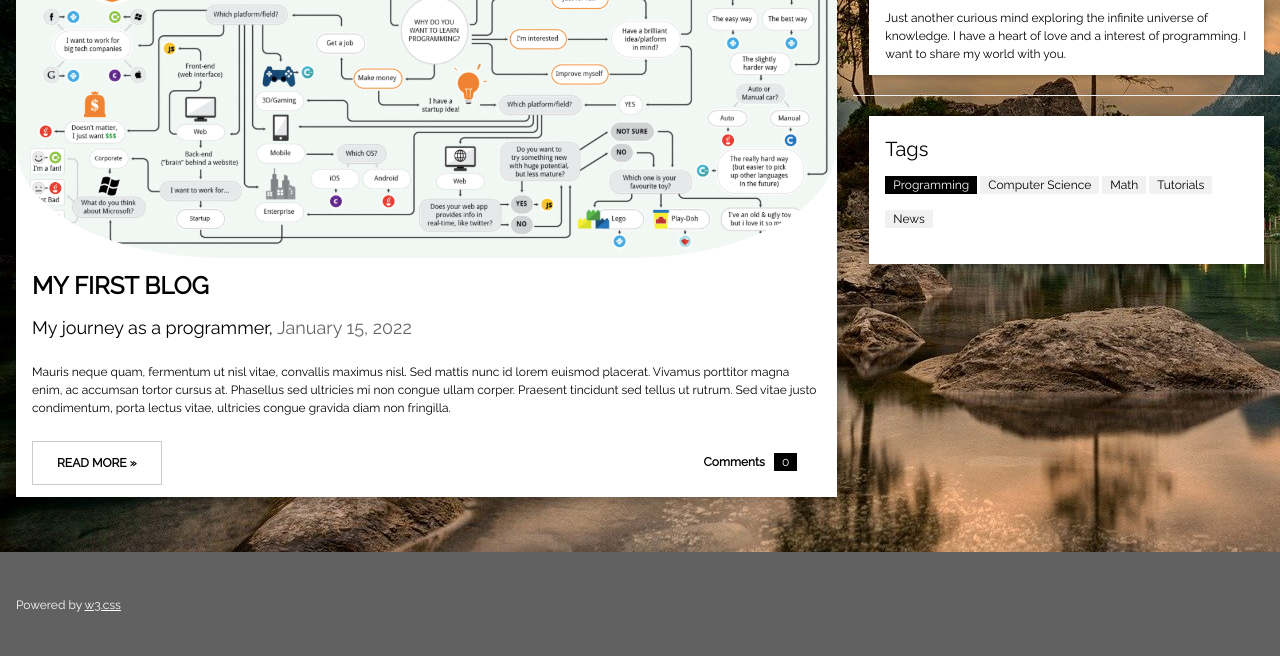
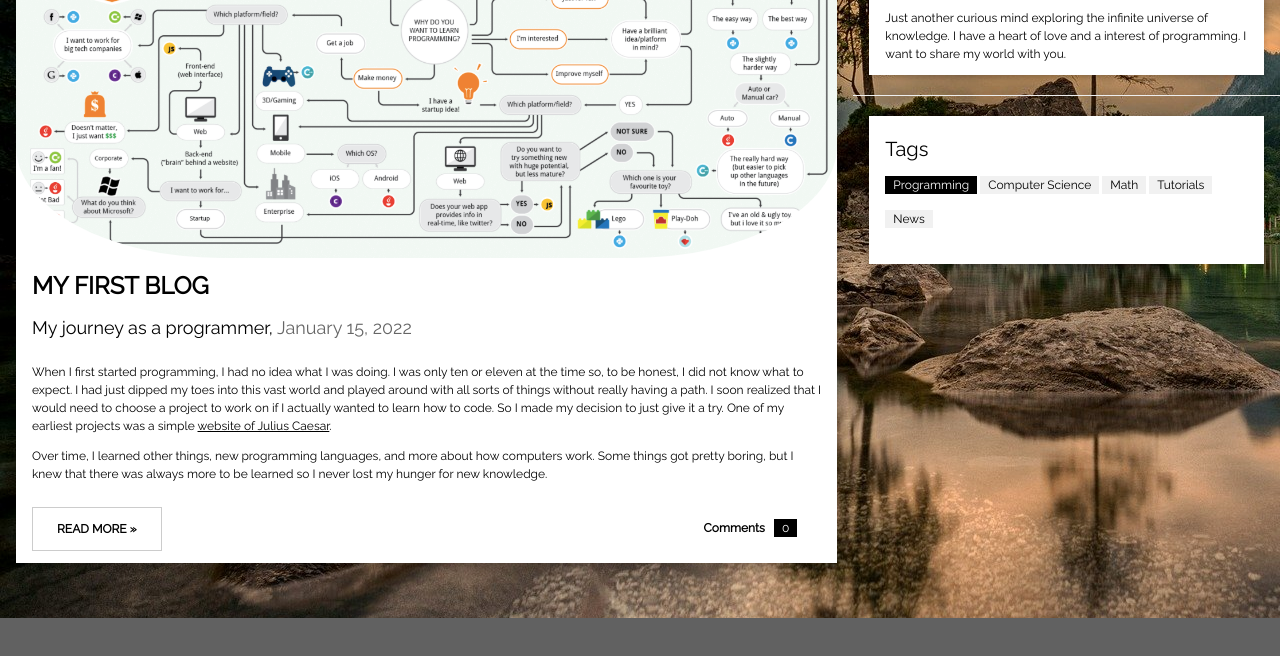
Before and after one commit to megabyte6/revealjs-presentations, a plain HTML site: page grade-10/english-10/Blog/index.html in a window 1280 px wide. Both pictures are taken after a click on the button "READ MORE »". Shown: the part 377-1033 px from the top of the page. Drawn offline with nearby package versions, Linux system fonts and the light colour scheme; files that its build step writes are made by us from their sources.

Commit message:
Fix paragraph separation bug

```diff
--- a/grade-10/english-10/Blog/index.html
+++ b/grade-10/english-10/Blog/index.html
@@ -56,19 +56,32 @@
 
                     <div class="w3-container">
                         <p id="my first blog">
-                            Mauris neque quam, fermentum ut nisl vitae, convallis maximus nisl. Sed mattis nunc id lorem
-                            euismod placerat. Vivamus porttitor magna enim, ac accumsan tortor cursus at. Phasellus sed
-                            ultricies mi non congue ullam corper. Praesent tincidunt sed
-                            tellus ut rutrum. Sed vitae justo condimentum, porta lectus vitae, ultricies congue gravida
-                            diam non fringilla.
+                            When I first started programming, I had no idea what I was doing. I was
+                            only ten or eleven at the time so, to be honest, I did not know what to
+                            expect. I had just dipped my toes into this vast world and played
+                            around with all sorts of things without really having a path. I soon
+                            realized that I would need to choose a project to work on if I actually
+                            wanted to learn how to code. So .....
                         </p>
-                        <p id="my first blog-full" hidden>
-                            Mauris neque quam, fermentum ut nisl vitae, convallis maximus nisl. Sed mattis nunc id lorem
-                            euismod placerat. Vivamus porttitor magna enim, ac accumsan tortor cursus at. Phasellus sed
-                            ultricies mi non congue ullam corper. Praesent tincidunt sed
-                            tellus ut rutrum. Sed vitae justo condimentum, porta lectus vitae, ultricies congue gravida
-                            diam non fringilla.
-                        </p>
+                        <div id="my first blog-full" hidden>
+                            <p>
+                                When I first started programming, I had no idea what I was doing. I was
+                                only ten or eleven at the time so, to be honest, I did not know what to
+                                expect. I had just dipped my toes into this vast world and played
+                                around with all sorts of things without really having a path. I soon
+                                realized that I would need to choose a project to work on if I actually
+                                wanted to learn how to code. So I made my decision to just give it a
+                                try. One of my earliest projects was a simple
+                                <a href="https://codeprojects.org/vp1Ewxtrlov9WoRfYnj-DJZ3IOg5oilcZAwaT6uENZc/">
+                                website of Julius Caesar</a>.
+                            </p>
+                            <p>
+                                Over time, I learned other things, new programming languages, and more
+                                about how computers work. Some things got pretty boring, but I knew
+                                that there was always more to be learned so I never lost my hunger for
+                                new knowledge.
+                            </p>
+                        </div>
                         <div class="w3-row">
                             <div class="w3-col m8 s12">
                                 <p>
```
